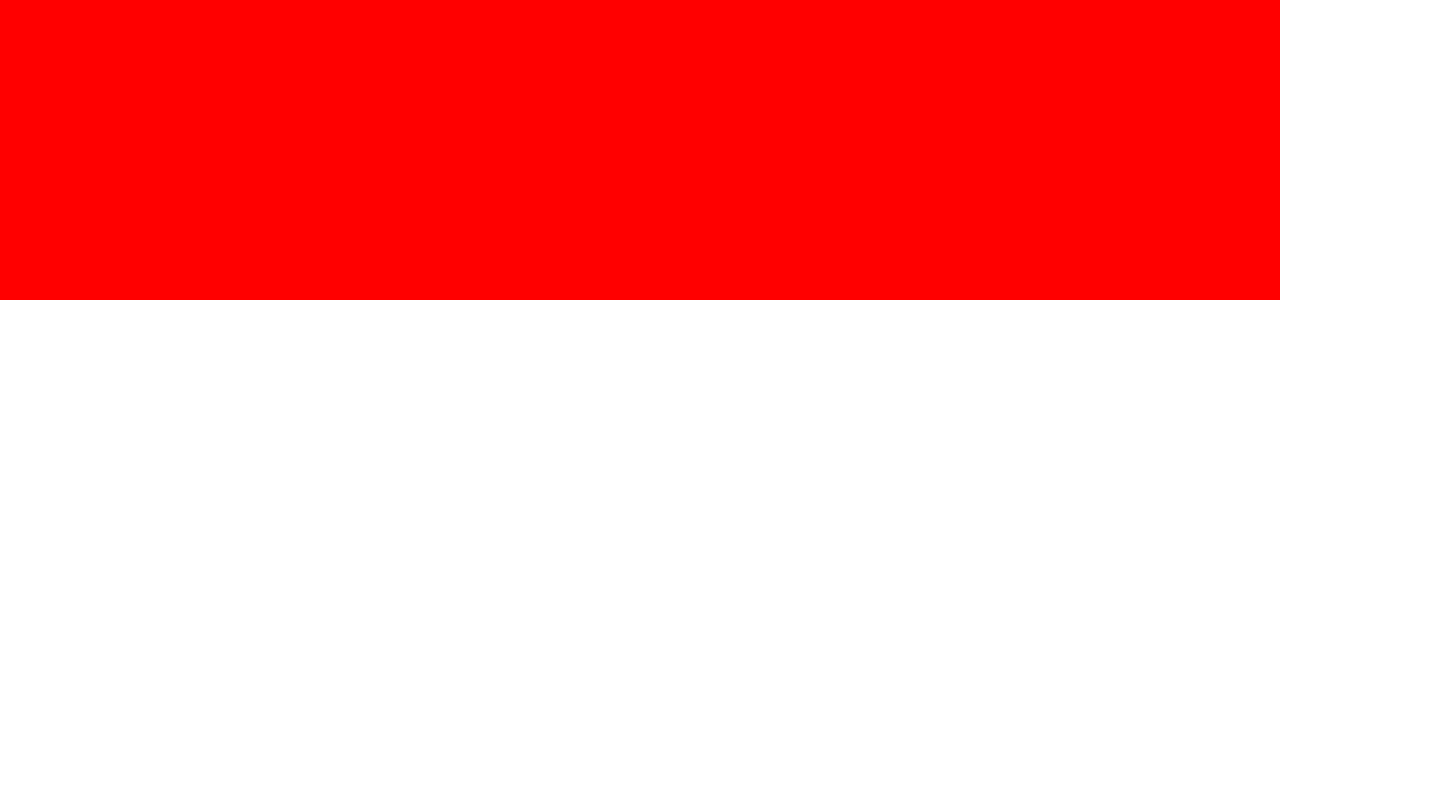
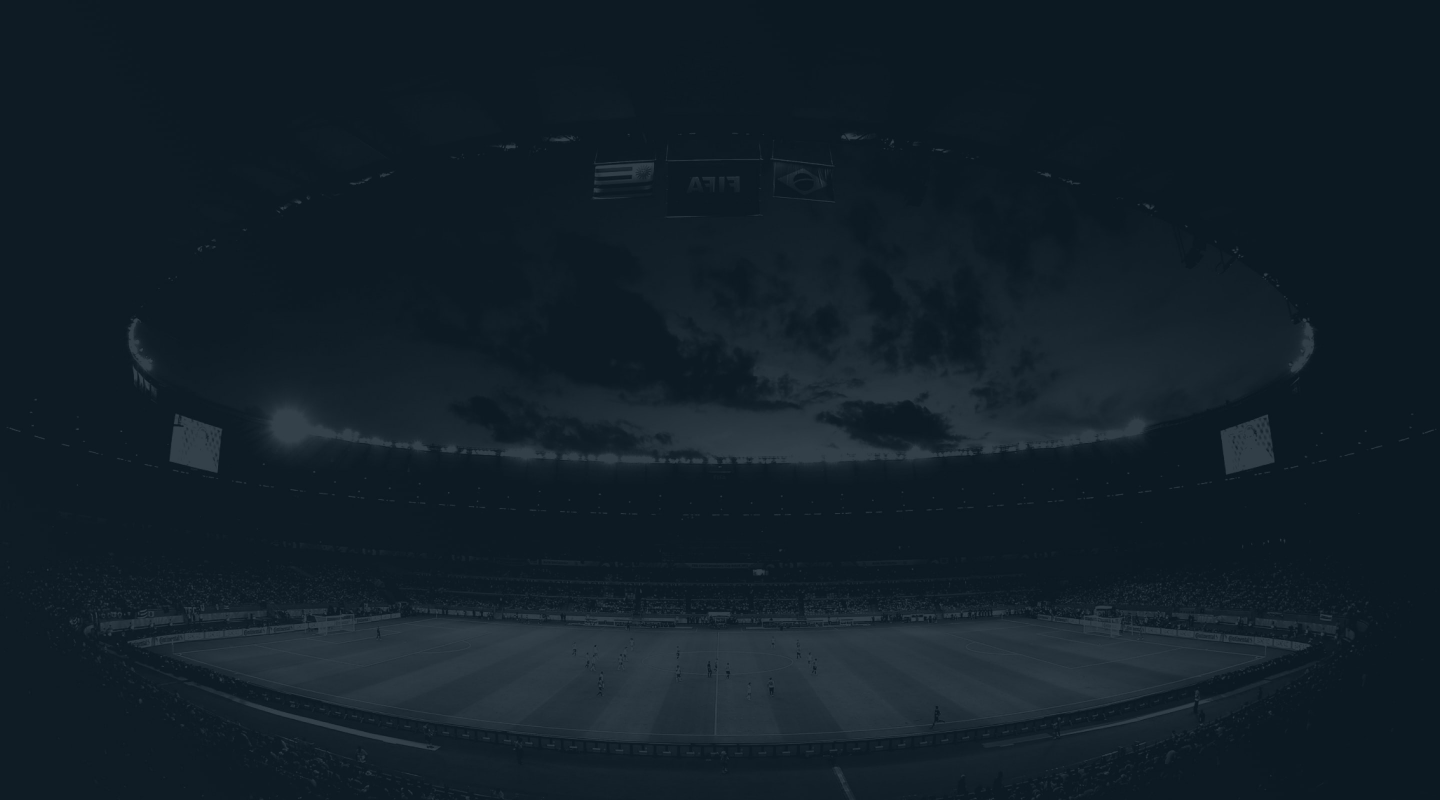
Before and after one commit to n7-remax/ualuck, a React (Create React App) app: page / in a window 1280 px wide. Shown: the top 800 px of the page, 1440 px wide, since content can reach past the window. Built offline with nearby package versions, Linux system fonts and the light colour scheme.

Commit message:
added background image and switched to scss

```diff
--- a/src/App/App.js
+++ b/src/App/App.js
@@ -1,11 +1,12 @@
 import React from 'react';
-import './App.sass';
+import './App.scss';
 
-import '../common/style/style.sass'
+import '../common/style/style.scss'
 
 function App() {
   return (
     <div className="App">
+      <div className="row"></div>
     </div>
   );
 }
--- a/src/App/App.sass
+++ /dev/null
@@ -1,3 +0,0 @@
-.App
-  background-color: red
-  height: 300px
--- /dev/null
+++ b/src/App/App.scss
@@ -0,0 +1,16 @@
+%row-max-width{
+  max-width: 1400px;
+  margin: 0 auto;
+}
+
+.App {
+  background-image: url('../common/images/bg.jpg');
+  width: 1440px;
+  height: 900px;
+  background-size: cover;
+}
+
+.row {
+  @extend %row-max-width
+
+}
```
Also changed, not shown: src/common/images/bg.jpg (added), src/common/style/style.sass (deleted), src/common/style/style.scss (added).
